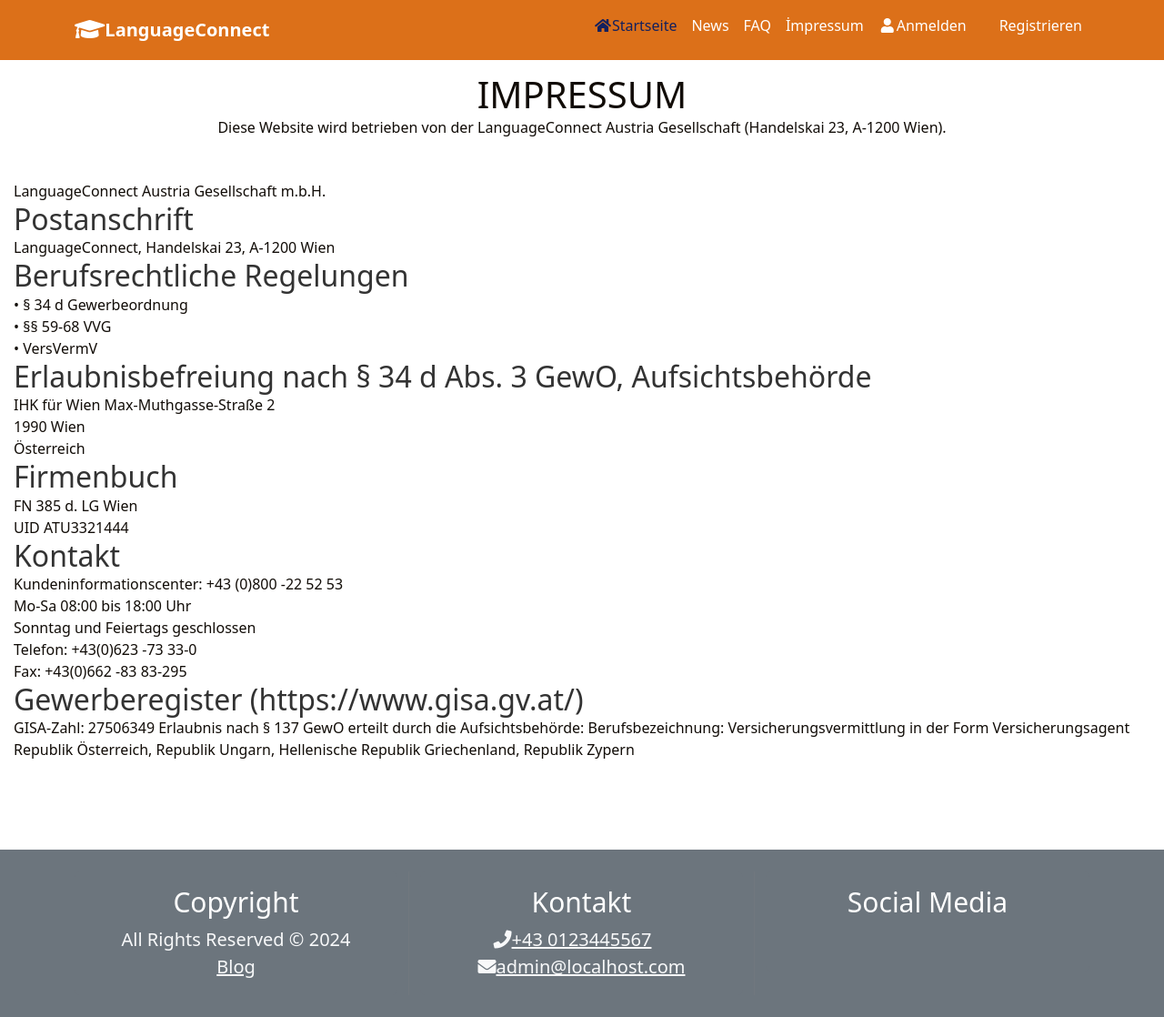
After one commit to asy0/ITP_LanguageConnect, a PHP site: page /frontend/impressum.php in a window 1280 px wide. The commit adds this page. Shown: the whole page at 91% size. Run offline with PHP 8.4, Linux system fonts and the light colour scheme.

Commit message:
impressum style&korrektur done

```diff
--- a/src/root/css/style.css
+++ b/src/root/css/style.css
@@ -280,3 +280,13 @@ ul li {
     margin-bottom: 30px;
     text-align: center;
 }
+
+
+.center {
+    text-align: center;
+}
+.left-align {
+    text-align: left;
+    margin-bottom: 0;
+    margin-top: 0;
+}
--- /dev/null
+++ b/src/root/frontend/impressum.php
@@ -0,0 +1,71 @@
+<!DOCTYPE html>
+<html lang="de">
+<head>
+    <meta charset="UTF-8">
+    <meta name="viewport" content="width=device-width, initial-scale=1.0">
+    <link href="https://cdn.jsdelivr.net/npm/bootstrap@5.3.3/dist/css/bootstrap.min.css" rel="stylesheet">
+    <script src="https://cdn.jsdelivr.net/npm/bootstrap@5.3.3/dist/js/bootstrap.bundle.min.js"></script>
+    <link rel="stylesheet" href="https://cdnjs.cloudflare.com/ajax/libs/font-awesome/5.15.4/css/all.min.css">
+    <link rel="stylesheet" href="../css/style.css">
+    <title>Impressum</title>
+</head>
+
+<header class="center">
+    <!--- Navbar --->
+    <?php include './navbar.php'; ?>
+</header>
+
+<body>
+ <div class="impressum-container center">
+    <h1 class="header-imp">IMPRESSUM</h1>
+
+    <p>
+        Diese Website wird betrieben
+        von der LanguageConnect Austria Gesellschaft (Handelskai 23, A-1200 Wien).
+    </p>
+
+    <div style="height: 30px;"></div>
+    <p class="left-align">LanguageConnect Austria Gesellschaft m.b.H.</p>
+    <h2 class="left-align">Postanschrift</h2>
+    <p class="left-align">LanguageConnect, Handelskai 23, A-1200 Wien </p>
+
+    <h2 class="left-align">Berufsrechtliche Regelungen</h2>
+    <p class="left-align">
+        • § 34 d Gewerbeordnung<br>
+        • §§ 59-68 VVG <br>
+        • VersVermV
+    </p>
+
+    <h2 class="left-align">Erlaubnisbefreiung nach § 34 d Abs. 3 GewO, Aufsichtsbehörde</h2>
+    <p class="left-align">IHK für Wien
+        Max-Muthgasse-Straße 2<br>
+        1990 Wien<br>
+        Österreich</p>
+
+    <h2 class="left-align">Firmenbuch</h2>
+    <p class="left-align">FN 385 d. LG Wien
+        <br>UID ATU3321444
+    </p>
+
+    <h2 class="left-align">Kontakt</h2>
+    <p class="left-align">
+        Kundeninformationscenter: +43 (0)800 -22 52 53<br>
+        Mo-Sa 08:00 bis 18:00 Uhr<br>
+        Sonntag und Feiertags geschlossen<br>
+        Telefon: +43(0)623 -73 33-0<br>
+        Fax: +43(0)662 -83 83-295<br>
+    </p>
+
+    <h2 class="left-align">Gewerberegister (https://www.gisa.gv.at/)</h2>
+    <p class="left-align">GISA-Zahl: 27506349
+        Erlaubnis nach § 137 GewO erteilt durch die Aufsichtsbehörde:
+        Berufsbezeichnung: Versicherungsvermittlung in der Form Versicherungsagent Republik Österreich, Republik Ungarn,
+        Hellenische Republik Griechenland, Republik Zypern</p>
+ </div>
+
+<!--- Footer --->
+    <footer class="center">
+        <?php include './footer.php'; ?>
+    </footer>
+</body>
+</html>
```
Also changed, not shown: src/root/frontend/impressen.php (deleted, +0 -67 lines).
